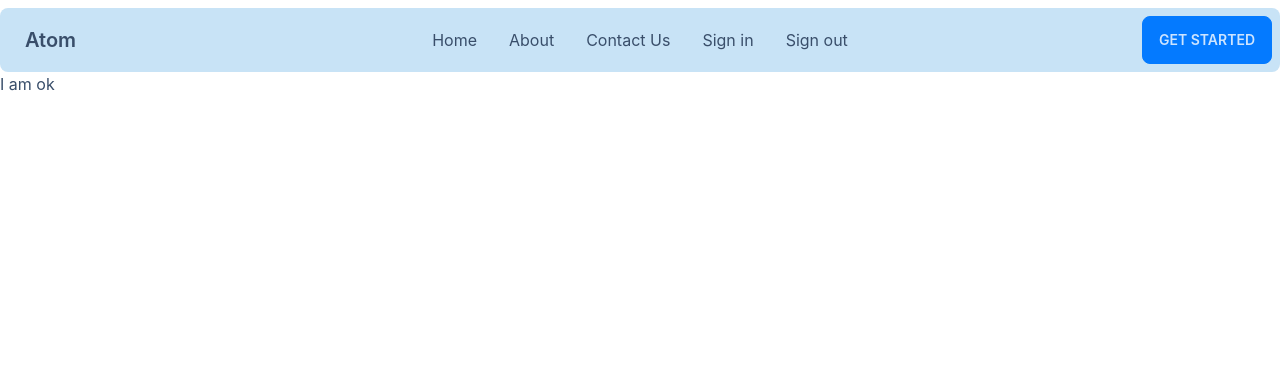
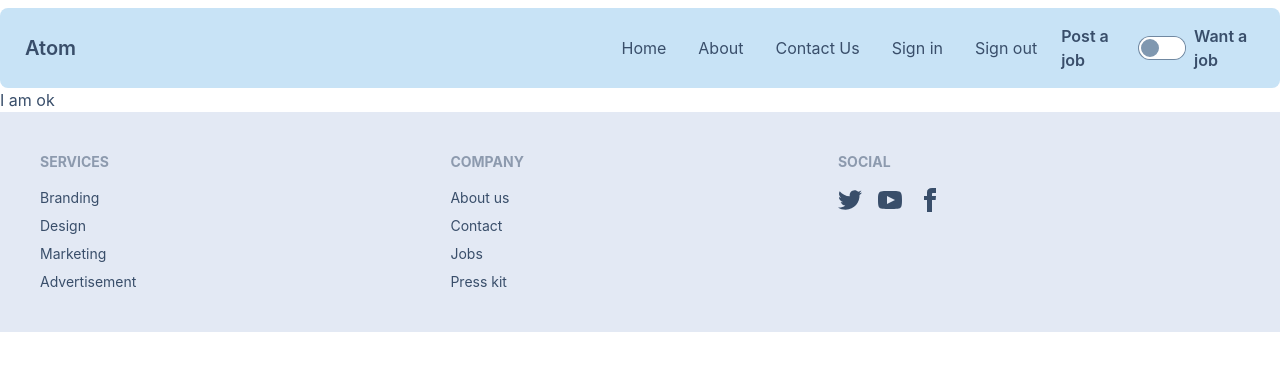
Before and after one commit to tuhin902/project-sunshine, a React (Create React App) app: page / in a window 1280 px wide. Shown: the top 370 px of the page. Built offline with nearby package versions, Linux system fonts and the light colour scheme.

Commit message:
footer added

```diff
--- a/src/Layout/Main.js
+++ b/src/Layout/Main.js
@@ -1,12 +1,14 @@
 import React from 'react';
 import { Outlet } from 'react-router-dom';
+import Footer from '../Pages/Footer/Footer';
 import Navbar from '../Pages/Home/Navbar/Navbar';
 
 const Main = () => {
     return (
-        <div>
+        <div >
             <Navbar />
             <Outlet />
+            <Footer />
         </div>
     );
 };
--- /dev/null
+++ b/src/Pages/Footer/Footer.js
@@ -0,0 +1,33 @@
+import React from 'react';
+import { Link } from 'react-router-dom';
+
+const Footer = () => {
+    return (
+        <footer className="footer p-10 bg-base-300 text-base-content">
+            <div>
+                <span className="footer-title">Services</span>
+                <Link className="link link-hover">Branding</Link>
+                <Link className="link link-hover">Design</Link>
+                <Link className="link link-hover">Marketing</Link>
+                <Link className="link link-hover">Advertisement</Link>
+            </div>
+            <div>
+                <span className="footer-title">Company</span>
+                <Link className="link link-hover">About us</Link>
+                <Link className="link link-hover">Contact</Link>
+                <Link className="link link-hover">Jobs</Link>
+                <Link className="link link-hover">Press kit</Link>
+            </div>
+            <div>
+                <span className="footer-title">Social</span>
+                <div className="grid grid-flow-col gap-4">
+                    <Link><svg xmlns="http://www.w3.org/2000/svg" width="24" height="24" viewBox="0 0 24 24" className="fill-current"><path d="M24 4.557c-.883.392-1.832.656-2.828.775 1.017-.609 1.798-1.574 2.165-2.724-.951.564-2.005.974-3.127 1.195-.897-.957-2.178-1.555-3.594-1.555-3.179 0-5.515 2.966-4.797 6.045-4.091-.205-7.719-2.165-10.148-5.144-1.29 2.213-.669 5.108 1.523 6.574-.806-.026-1.566-.247-2.229-.616-.054 2.281 1.581 4.415 3.949 4.89-.693.188-1.452.232-2.224.084.626 1.956 2.444 3.379 4.6 3.419-2.07 1.623-4.678 2.348-7.29 2.04 2.179 1.397 4.768 2.212 7.548 2.212 9.142 0 14.307-7.721 13.995-14.646.962-.695 1.797-1.562 2.457-2.549z"></path></svg></Link>
+                    <Link><svg xmlns="http://www.w3.org/2000/svg" width="24" height="24" viewBox="0 0 24 24" className="fill-current"><path d="M19.615 3.184c-3.604-.246-11.631-.245-15.23 0-3.897.266-4.356 2.62-4.385 8.816.029 6.185.484 8.549 4.385 8.816 3.6.245 11.626.246 15.23 0 3.897-.266 4.356-2.62 4.385-8.816-.029-6.185-.484-8.549-4.385-8.816zm-10.615 12.816v-8l8 3.993-8 4.007z"></path></svg></Link>
+                    <Link><svg xmlns="http://www.w3.org/2000/svg" width="24" height="24" viewBox="0 0 24 24" className="fill-current"><path d="M9 8h-3v4h3v12h5v-12h3.642l.358-4h-4v-1.667c0-.955.192-1.333 1.115-1.333h2.885v-5h-3.808c-3.596 0-5.192 1.583-5.192 4.615v3.385z"></path></svg></Link>
+                </div>
+            </div>
+        </footer>
+    );
+};
+
+export default Footer;
--- a/src/Pages/Home/Navbar/Navbar.js
+++ b/src/Pages/Home/Navbar/Navbar.js
@@ -30,9 +30,14 @@
                     {MenuBar}
                 </ul>
             </div>
-            <div className="navbar-end">
-                <Link className="btn btn-primary">Get started</Link>
+            <div className="form-control">
+                <label className="label cursor-pointer">
+                    <span className="label-text text-base font-semibold ">Post a job</span>
+                    <input type="checkbox" className="toggle mx-2" />
+                    <span className="label-text text-base font-semibold">Want a job</span>
+                </label>
             </div>
+
         </div>
     );
 };
```
